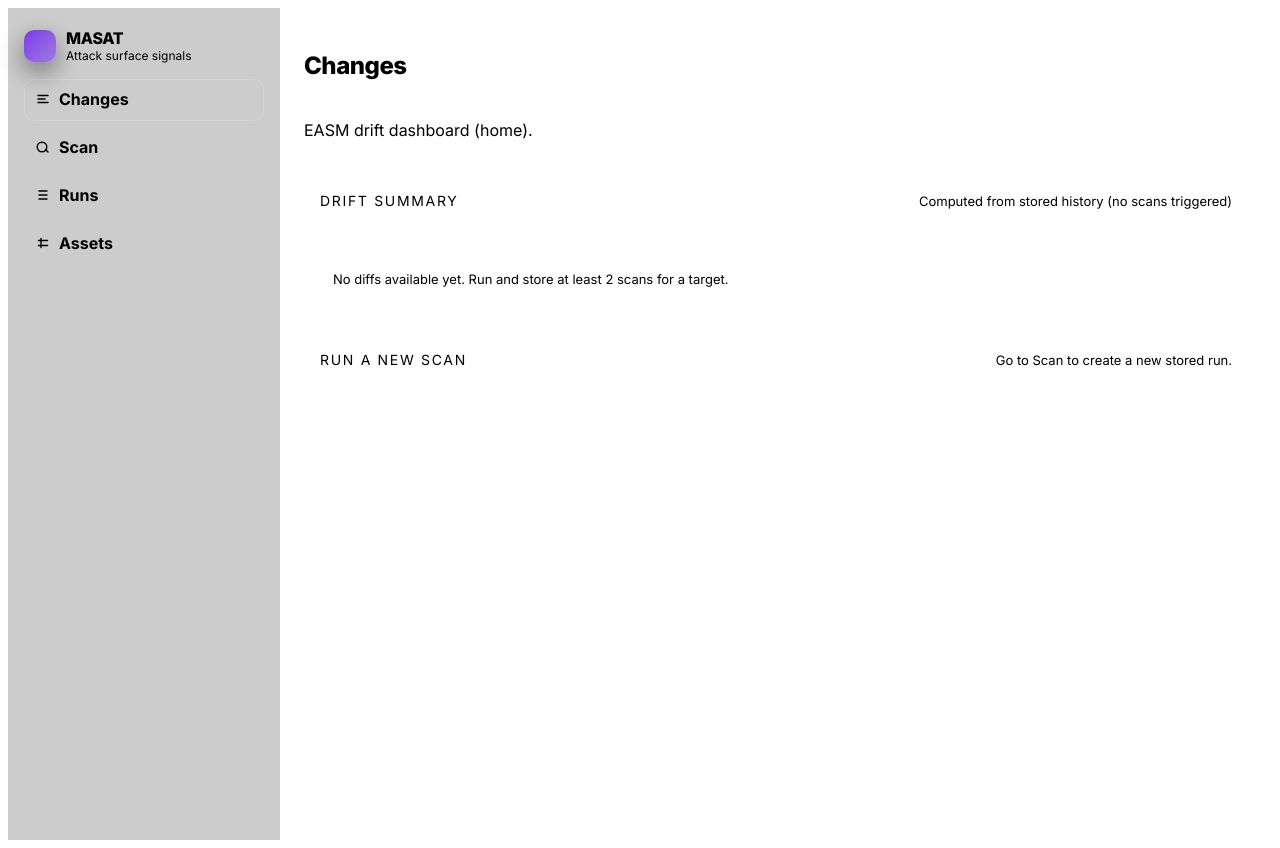
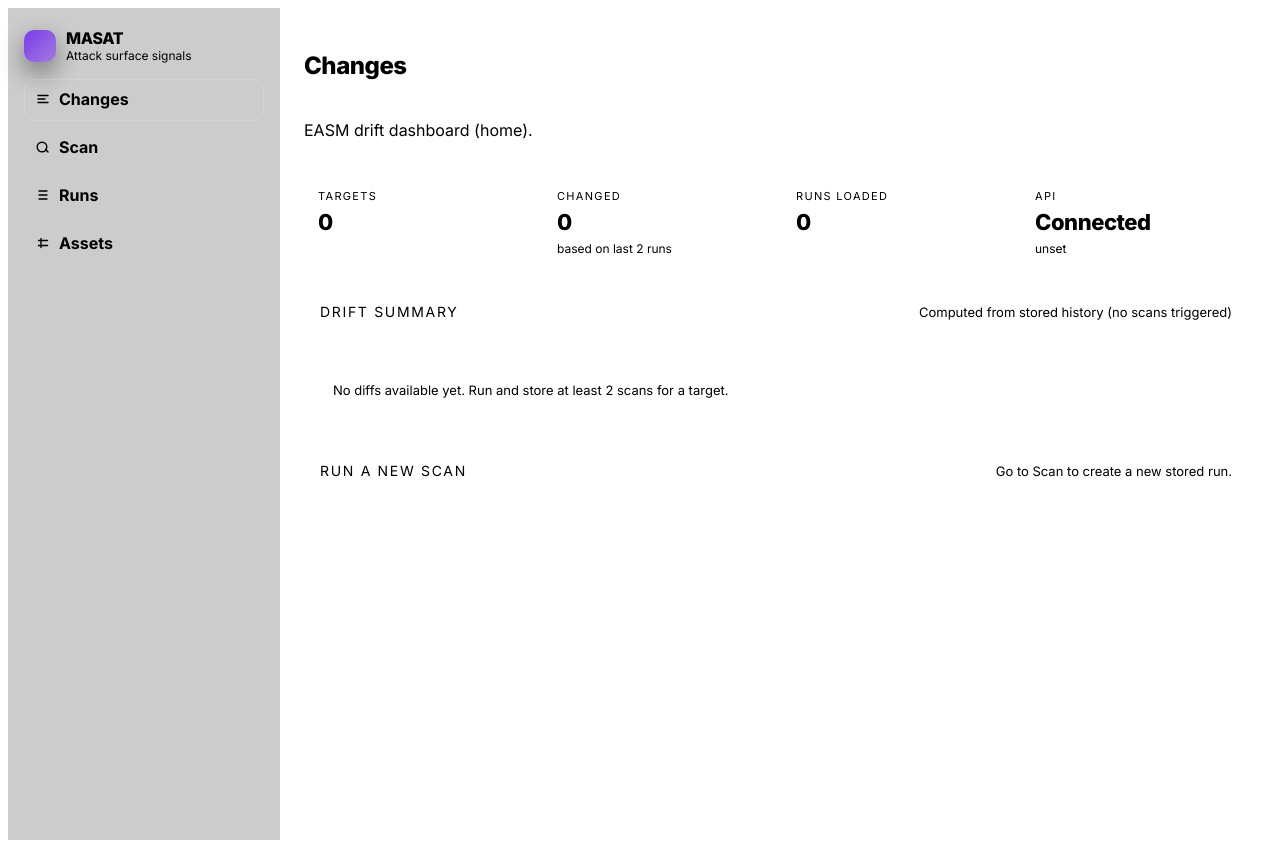
Before and after one commit to automatesecurity/masat, a Next.js app in the folder ui/: page / in a window 1280 px wide. Built offline with nearby package versions, Linux system fonts and the light colour scheme; no server answers.

Commit message:
UI: full refined pass (design system + KPIs + contrast)

```diff
--- /dev/null
+++ b/ui/src/app/_components/KpiRow.tsx
@@ -0,0 +1,19 @@
+import styles from "./ui.module.css";
+
+export function KpiRow({
+  items,
+}: {
+  items: { label: string; value: string | number; meta?: string }[];
+}) {
+  return (
+    <div className={styles.kpiGrid}>
+      {items.map((k) => (
+        <div key={k.label} className={styles.kpi}>
+          <div className={styles.kpiLabel}>{k.label}</div>
+          <div className={styles.kpiValue}>{k.value}</div>
+          {k.meta ? <div className={styles.kpiMeta}>{k.meta}</div> : null}
+        </div>
+      ))}
+    </div>
+  );
+}
--- /dev/null
+++ b/ui/src/app/_components/ui.module.css
@@ -0,0 +1,47 @@
+.kpiGrid {
+  display: grid;
+  grid-template-columns: repeat(4, minmax(0, 1fr));
+  gap: 12px;
+}
+
+.kpi {
+  border: 1px solid var(--border);
+  border-radius: var(--radius);
+  background: var(--surface);
+  padding: 14px;
+  box-shadow: var(--shadow2);
+}
+
+.kpiLabel {
+  font-size: 11px;
+  letter-spacing: 0.12em;
+  text-transform: uppercase;
+  color: var(--muted2);
+}
+
+.kpiValue {
+  font-size: 22px;
+  font-weight: 800;
+  letter-spacing: -0.02em;
+  margin-top: 6px;
+}
+
+.kpiMeta {
+  margin-top: 6px;
+  font-size: 12px;
+  color: var(--muted);
+}
+
+.empty {
+  border: 1px dashed rgba(255, 255, 255, 0.14);
+  background: rgba(255, 255, 255, 0.02);
+  border-radius: var(--radius);
+  padding: 16px;
+  color: var(--muted);
+}
+
+@media (max-width: 980px) {
+  .kpiGrid {
+    grid-template-columns: repeat(2, minmax(0, 1fr));
+  }
+}
--- a/ui/src/app/page.tsx
+++ b/ui/src/app/page.tsx
@@ -1,5 +1,6 @@
 import AppShell from "@/app/_components/AppShell";
 import styles from "@/app/_components/appShell.module.css";
+import { KpiRow } from "@/app/_components/KpiRow";
 import { fetchRuns } from "@/lib/masatApi";
 import Link from "next/link";
 
@@ -56,6 +57,15 @@ export default async function Home() {
         </>
       }
     >
+      <KpiRow
+        items={[
+          { label: "Targets", value: totalTargets },
+          { label: "Changed", value: changedTargets, meta: "based on last 2 runs" },
+          { label: "Runs loaded", value: runs.length },
+          { label: "API", value: "Connected", meta: process.env.NEXT_PUBLIC_MASAT_API_BASE || "127.0.0.1:8000" },
+        ]}
+      />
+
       <section className={styles.card}>
         <div className={styles.cardHeader}>
           <div className={styles.sectionTitle}>Drift summary</div>
```
